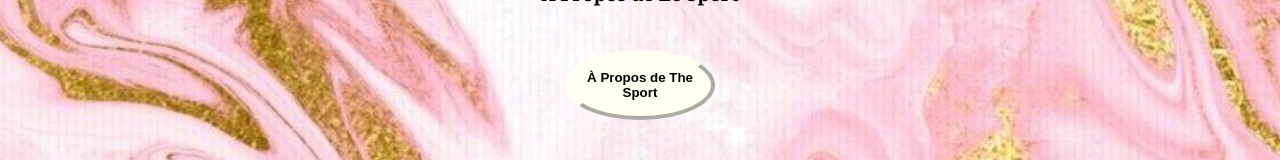
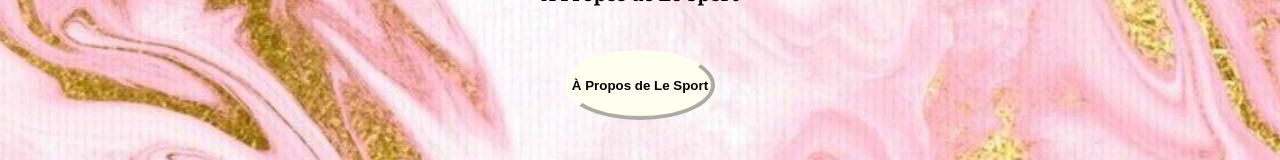
Before and after one commit to Clemence101206/Mon-sport-pr-f-r-, a plain HTML site: page index.html in a window 1280 px wide. Shown: the part 216-376 px from the top of the page. Drawn offline with Linux system fonts and the light colour scheme.

Commit message:
Update index.html

```diff
--- a/index.html
+++ b/index.html
@@ -19,7 +19,7 @@
 
 <h3>À Propos de Le Sport</h3>
 <br></br>
-<p class=""><a href="page 1.html"><button><strong>À Propos de The Sport</strong></button></a></p>
+<p class=""><a href="page 1.html"><button><strong>À Propos de Le Sport</strong></button></a></p>
 <br></br>
 <h3>Types de Danse</h3>
 <br></br>
```
